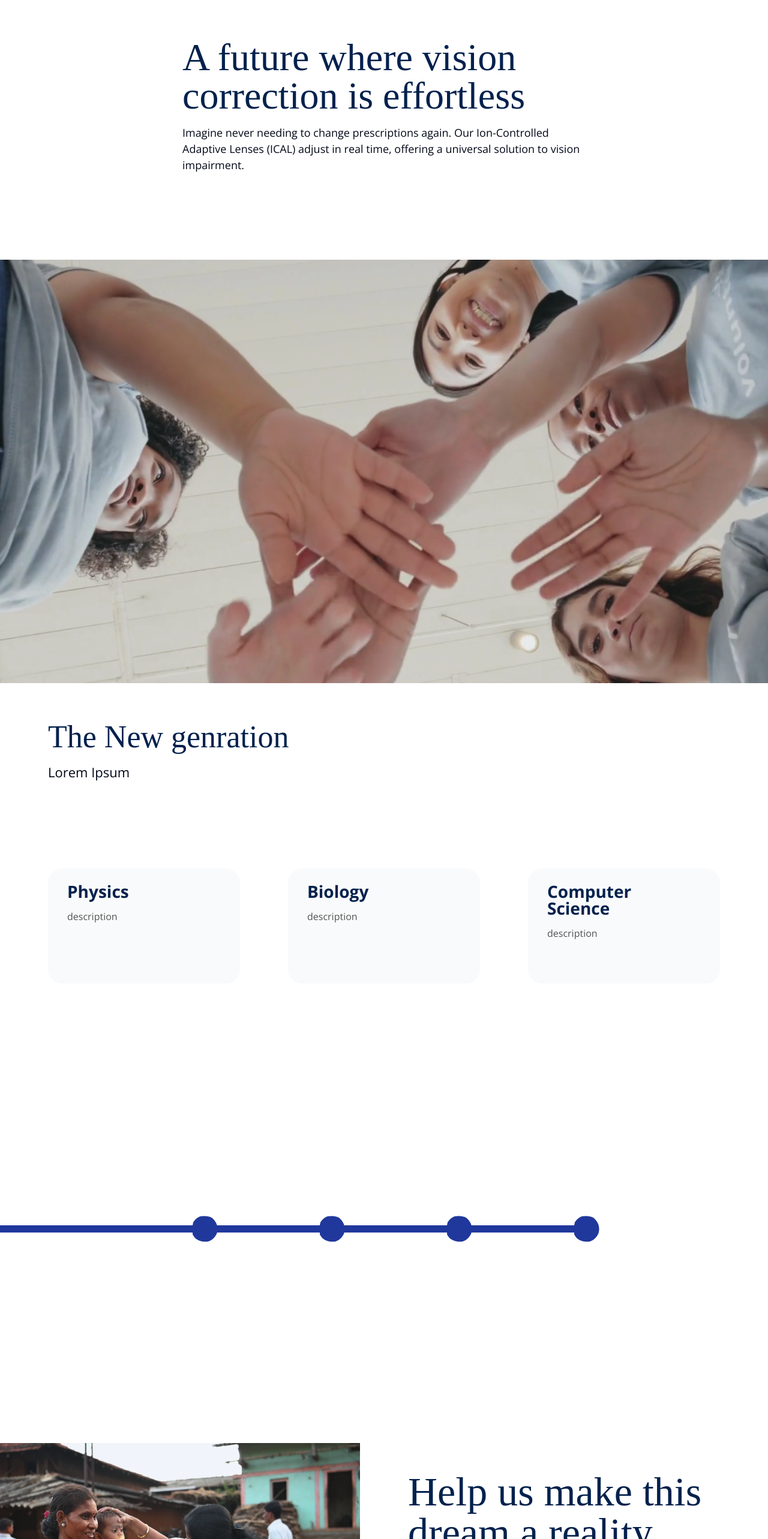
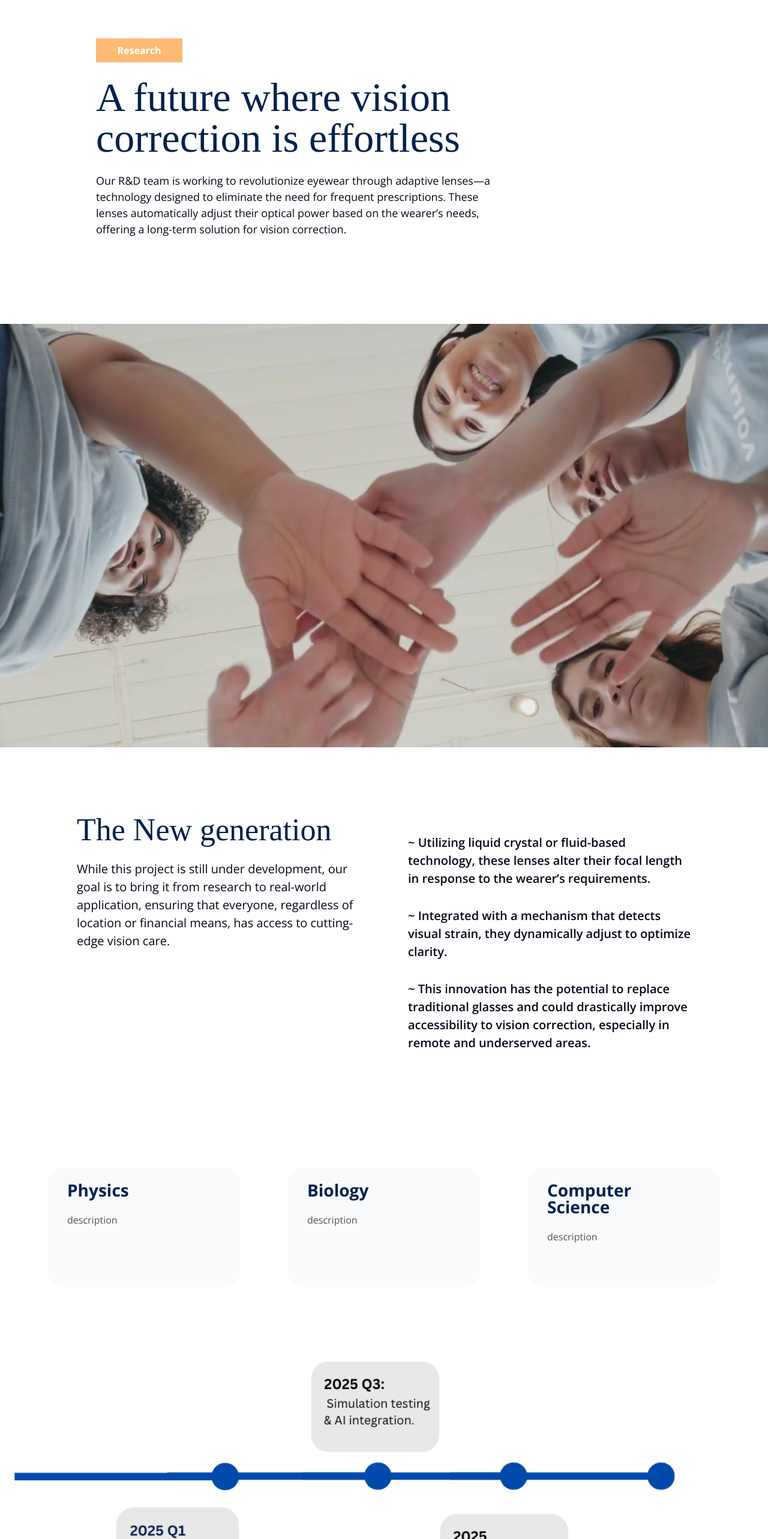
Before and after one commit to samriddhighosh/clearvision, a Next.js app: page /research in a window 1280 px wide. Shown: the part 180-2746 px from the top of the page at 60% size. Built offline with nearby package versions, Linux system fonts and the light colour scheme; a web font is replaced by a local one.

Commit message:
New Commit

```diff
--- a/app/(root)/non-profit/global-ambassador/page.tsx
+++ b/app/(root)/non-profit/global-ambassador/page.tsx
@@ -10,9 +10,9 @@ const page = () => {
             <p className='text-[18px]'>Ready to apply to change the future of our systems? Scroll down</p>
         </section>
         <div className="flex gap-8 pl-20 pt-20">
-          <Division title="Non Profit" description="description"/>
-          <Division title="Non Profit" description="description"/>
-          <Division title="Non Profit" description="description" className='border-r-0'/>
+          <Division title="Research" description="description"/>
+          <Division title="Logistics" description="description"/>
+          <Division title="Outreach/Marketing" description="description" className='border-r-0'/>
         </div>
         <div>
           <iframe src="https://tally.so/r/w4OaVO"width="100%"
--- a/app/(root)/non-profit/how-we-work/page.tsx
+++ b/app/(root)/non-profit/how-we-work/page.tsx
@@ -8,10 +8,11 @@ const HowWeWork = () => {
             <p className='tagline max-w-36'>How We Work</p>
             <h1 className='heading text-[70px] !max-w-3xl'>Changing vision all over the world by 2030</h1>
         </div>
-        <div className="flex gap-8 pl-20 pt-44">
-          <Division title="Non Profit" description="description"/>
-          <Division title="Non Profit" description="description"/>
-          <Division title="Non Profit" description="description" className='border-r-0'/>
+        <div className="flex gap-8 px-24 pt-44">
+          <Division title="5,000+ individuals" description="We aim to host 20+ free medical eye camps annually, reaching over 5,000 individuals in need."/>
+          <Division title="500+ cataract surgeries" description="Our goal is to fund 500+ cataract surgeries each year, restoring sight to those suffering from preventable blindness.
+"/>
+          <Division title="2,000+ free prescription glasses" description="We are committed to distributing 2,000+ free prescription glasses to underserved communities, ensuring that financial barriers do not stand in the way of clear vision." className='!border-r-0'/>
         </div>
     </div>
   )
--- a/app/(root)/non-profit/page.tsx
+++ b/app/(root)/non-profit/page.tsx
@@ -4,16 +4,22 @@ import React from 'react'
 
 const page = () => {
   return (
-    <div className=''>
-      <div className="items-center py-20 px-36">
-        <p className='tagline'>Home</p>
+    <div>
+      <div className="items-center py-40 px-36">
+        <p className='tagline max-w-36'>Home</p>
         <h2 className='heading text-[60px]'>Our Non Profit</h2>
-        <p className='des'>Lorem Ipsum</p>
+        <p className='des max-w-4xl text-[20px]'>Blindness affects millions worldwide, yet 80% of vision loss is preventable. In addition, only 36% of people who need corrective eyewear actually have a suitable pair of eyeglasses. This means that around 800 million people do not have access to this. ClearVision Foundation is committed to bridging this gap by hosting free medical eye-care camps and fully funded cataract surgeries.
+        </p>
       </div>
-      <div className='pb-20 px-36'>
-        <h2 className='heading text-[40px]'>Changing Eye Care All Over The World</h2>
-        <p className='max-w-4xl'>Blindness affects millions worldwide, yet 80% of vision loss is preventable. In addition, only 36% of people who need corrective eyewear actually have a suitable pair of eyeglasses. This means that around 800 million people do not have access to this. ClearVision Foundation is committed to bridging this gap by hosting free medical eye-care camps and fully funded cataract surgeries.
-        </p>
+      <div className='flex px-24 pb-20 gap-20'>
+        <div className='pb-20'>
+          <h2 className='heading text-[48px]'>Changing Eye Care All Over The World</h2>
+          <p className='max-w-4xl'>Blindness affects millions worldwide, yet 80% of vision loss is preventable. In addition, only 36% of people who need corrective eyewear actually have a suitable pair of eyeglasses. This means that around 800 million people do not have access to this. ClearVision Foundation is committed to bridging this gap by hosting free medical eye-care camps and fully funded cataract surgeries.
+          </p>
+        </div>
+        <div>
+          <Image src="/happy_thumbsup.png" alt="Happy older patient smiling with a thumbs up" width={600} height={500} />
+        </div>
       </div>
       <div className="flex text-center justify-center gap-20 bg-primary py-36">
           <h2 className="heading text-[60px]">&quot;Sight is what you see with your eyes, vision is what you see with your mind&quot;- Person</h2>
--- a/app/(root)/page.tsx
+++ b/app/(root)/page.tsx
@@ -27,7 +27,7 @@ export default function Home() {
       </div>
       <div>
         <div className="flex text-center justify-center gap-20 bg-primary py-36">
-          <h2 className="heading text-[60px]">&quot;Sight is what you see with your eyes, vision is hwta you see with your mind&quot;- Person</h2>
+          <h2 className="heading text-[60px]">&quot;Vision isn’t just about what we see—it’s about believing in a future where no one is left in the dark.&quot;- Person</h2>
         </div>
         <div className="px-36 py-20">
           <div className="flex items-center gap-12">
--- /dev/null
+++ b/app/(root)/research/events/page.tsx
@@ -0,0 +1,24 @@
+import Image from 'next/image'
+import React from 'react'
+
+const page = () => {
+  return (
+    <div>
+
+
+        <div>
+            <h2 className='heading text-[72px]'>Events</h2>
+            <p>Lorem Ipsum</p>
+        </div>
+        <div className='grid grid-cols-1 lg:grid-cols-3'>
+            <div className='rounded-2xl border-2'>
+                <Image src="" alt="event-image" />
+                <h3>Event Name</h3>
+                <p>Lorem Ipsum</p>
+            </div>
+        </div>
+    </div>
+  )
+}
+
+export default page
--- a/app/(root)/research/page.tsx
+++ b/app/(root)/research/page.tsx
@@ -6,16 +6,24 @@ import Image from 'next/image';
 const page = () => {
   return (
     <section>
-    <div className='justify-center items-center my-36'>
-        <h1 className='mx-auto heading text-[64px]'> A future where vision correction is effortless</h1>
-        <p className='mx-auto text-[18px] max-w-2xl'> Imagine never needing to change prescriptions again. Our Ion-Controlled Adaptive Lenses (ICAL) adjust in real time, offering a universal solution to vision impairment.
+    <div className='mx-40 my-36'>
+        <p className='tagline max-w-36'>Research</p>
+        <h1 className='heading text-[68px] !max-w-3xl'> A future where vision correction is effortless</h1>
+        <p className='text-[18px] max-w-2xl'> Our R&D team is working to revolutionize eyewear through adaptive lenses—a technology designed to eliminate the need for frequent prescriptions. These lenses automatically adjust their optical power based on the wearer’s needs, offering a long-term solution for vision correction.
+
         </p>
     </div>
     <Image src="/happy.png" alt="Happy Group Image" width={1500} height={900} />
-    <div className='py-16 px-20'>
-
-        <h1 className='heading text-[52px]'>The New genration</h1>
-        <p className='mx-auto text-[22px]'>Lorem Ipsum</p>
+    <div className='flex py-28 px-32 gap-20'>
+      <div className='w-1/2'>
+          <h1 className='heading text-[52px]'>The New generation</h1>
+          <p className='mx-auto text-[20px]'>While this project is still under development, our goal is to bring it from research to real-world application, ensuring that everyone, regardless of location or financial means, has access to cutting-edge vision care.</p>
+      </div>
+      <div className='w-1/2 text-[20px] font-semibold pt-8'>
+        <p className='pb-8'>~  Utilizing liquid crystal or fluid-based technology, these lenses alter their focal length in response to the wearer’s requirements.</p>
+        <p  className='pb-8'>~  Integrated with a mechanism that detects visual strain, they dynamically adjust to optimize clarity.</p>
+        <p>~  This innovation has the potential to replace traditional glasses and could drastically improve accessibility to vision correction, especially in remote and underserved areas.</p>
+      </div>
     </div>
     <div className="flex gap-20 m-20">
           <Card title="Physics" description="description"/>
@@ -24,13 +32,8 @@ const page = () => {
         </div>
     <div>
     <div className="">
-        <div className="flex">
-          <SvgImage style={{ transform: 'rotate(90deg)' }}/>
-          <SvgImage style={{ transform: 'rotate(90deg)'}} className="mx-20"/>
-          <SvgImage style={{ transform: 'rotate(90deg)' }}/>
-          <SvgImage style={{ transform: 'rotate(90deg)' }} className="mx-20"/>
-        </div>
-      </div>
+        <Image src="/timeline.png" alt="Timeline for the website" width={1200} height={1200} />
+    </div>
     <div className="flex items-center gap-20 justify-center py-10">
         <Image src="/hero_home.png" alt="Doctor looking into a baby's eyes" width={600} height={550} />
         <div>
--- a/app/globals.css
+++ b/app/globals.css
@@ -9,7 +9,7 @@
     @apply font-DMSerif pt-20 pb-10 text-[78px] text-white max-w-2xl drop-shadow-[0_1.2px_1.2px_rgba(0,0,0,0.8)];
   }
   .heading{
-    @apply font-DMSerif pb-4 text-text max-w-2xl leading-none;
+    @apply font-DMSerif pb-6 text-text max-w-2xl leading-none;
   }
   .des{
     @apply pb-12 font-openSans text-left;
```
Also changed, not shown: public/happy_thumbsup.png (added), public/timeline.png (added).
